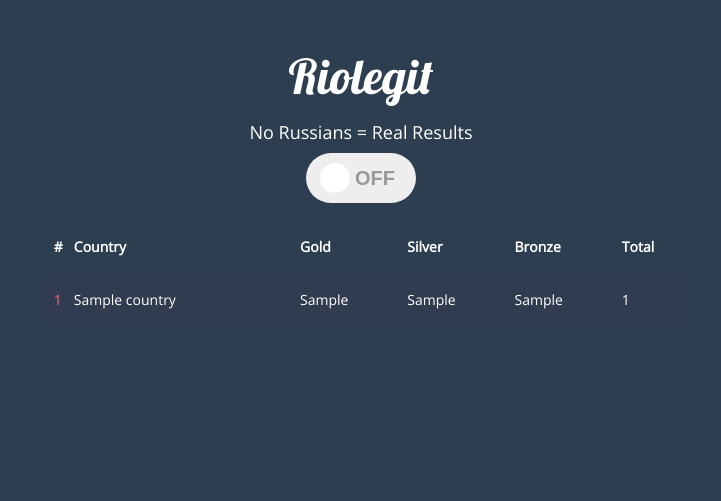
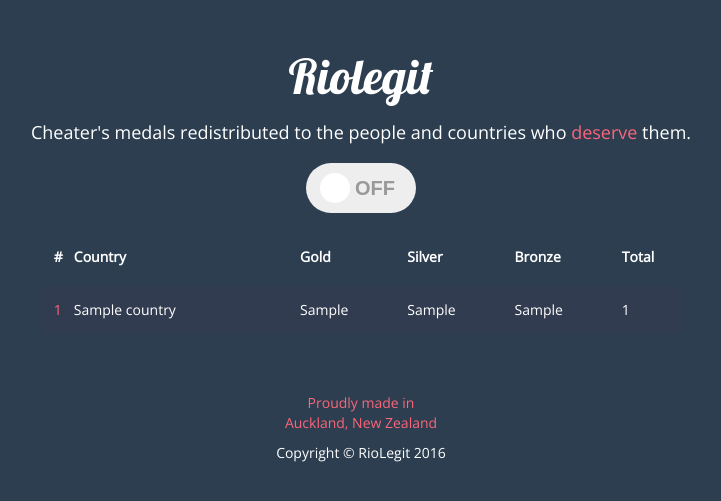
Before and after one commit to jonodavis/riolegit, a Django app: template olympics/templates/olympics/index.html in a window 1280 px wide. Shown: the top 501 px of the page, without its empty margins (279-1000 px from the left). Run offline with Django 3.2, Linux system fonts and the light colour scheme; the template is opened without the code that fills it: most values are stand-ins (such as "Sample title", 1, 10 or a date in 2020); some libraries are stand-ins or nearby versions.

Commit message:
page format update

```diff
--- a/olympics/templates/olympics/index.html
+++ b/olympics/templates/olympics/index.html
@@ -11,7 +11,7 @@
     <meta http-equiv="X-UA-Compatible" content="IE=edge">
     <meta name="viewport" content="width=device-width, initial-scale=1">
 
-    <title>Put Original Funny Meme Title Here</title>
+    <title>RioLegit</title>
 
     <!-- Bootstrap Core CSS -->
     <link rel="stylesheet" href="https://maxcdn.bootstrapcdn.com/bootstrap/3.3.6/css/bootstrap.min.css"
@@ -36,7 +36,7 @@
         <h1><a href="index.html">Riolegit</a></h1>
     </div>
     <div class="subTitle">
-        <h3>No Russians = Real Results</h3>
+        <h3>Cheater's medals redistributed to the people and countries who <em>deserve</em> them.<h3>
     </div>
 </header>
 
@@ -102,6 +102,10 @@
     {% endfor %}
     </tbody>
 </table>
+<footer>
+    <p class="made-in-nz">Proudly made in<br>Auckland, New Zealand</p>
+    <p>Copyright © RioLegit 2016</p>
+</footer>
 </body>
 
 </html>
```
